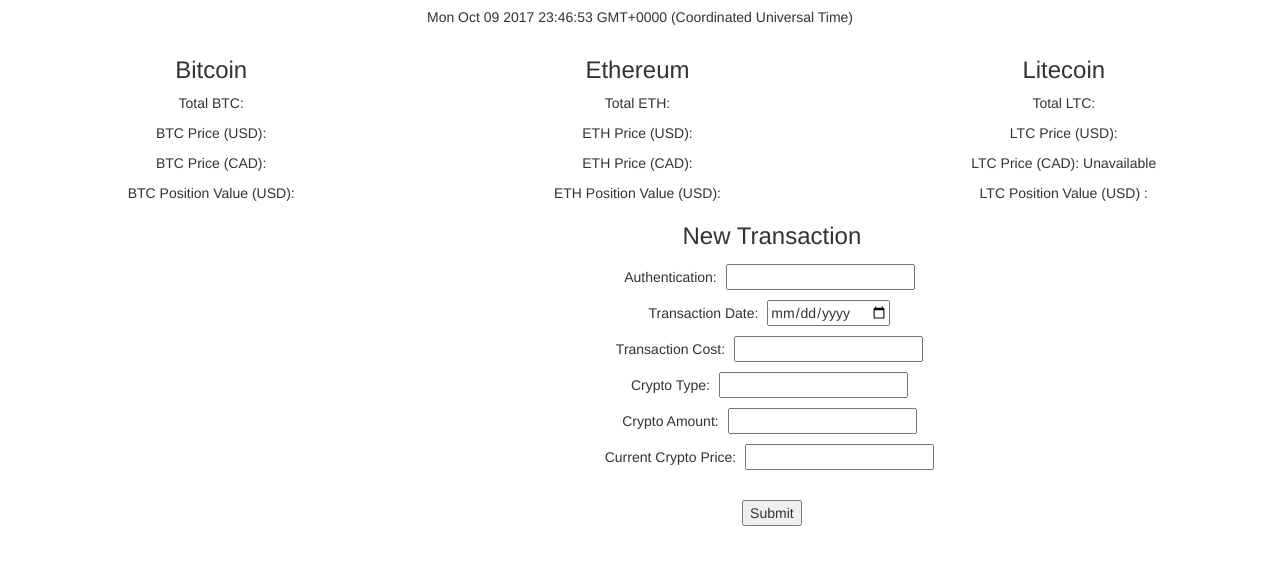
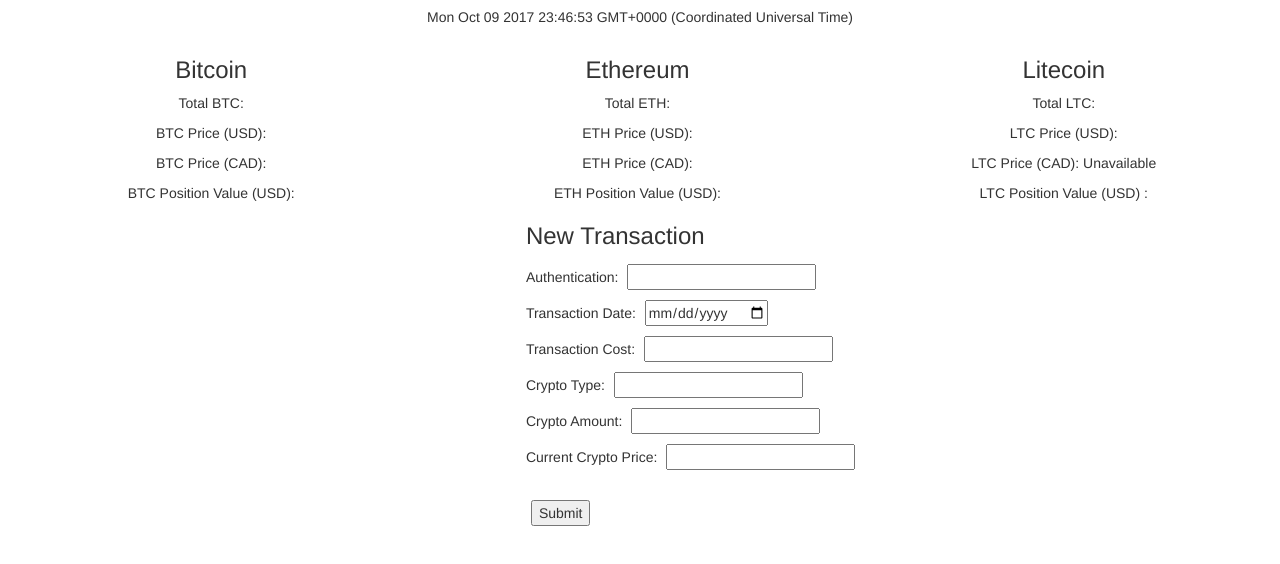
Before and after one commit to rohanbhatia/CryptoPortfolioApp, a website: page index.html in a window 1280 px wide. Shown: the part 68-632 px from the top of the page. Drawn offline with nearby package versions, Linux system fonts and the light colour scheme; no server answers.

Commit message:
transaction form

```diff
--- a/styles.css
+++ b/styles.css
@@ -32,8 +32,9 @@
 
 #form {
 	display:inline-block;
-	width:40%;
+	/*width:40%;
 	text-align: center;
+*/
 }
 
 
```
